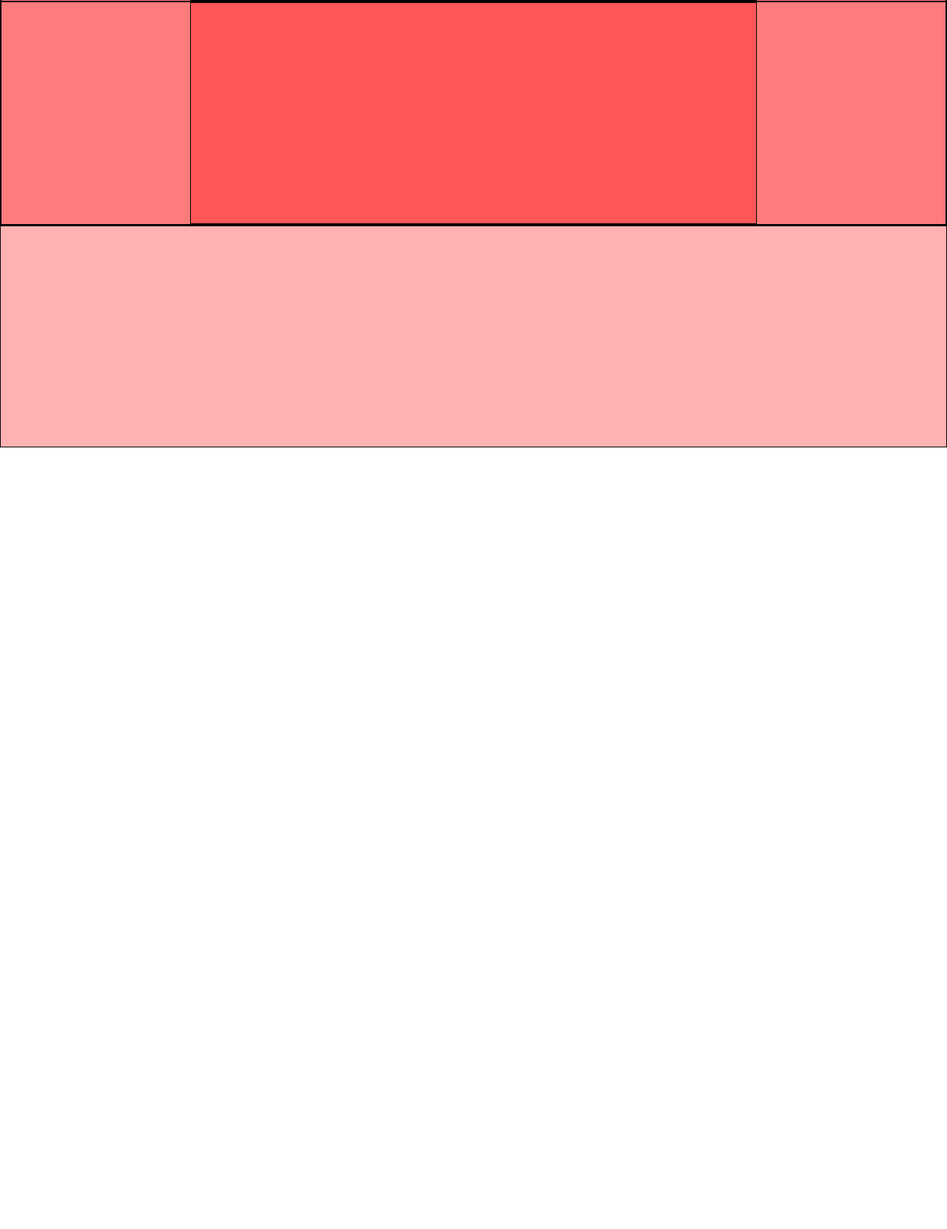
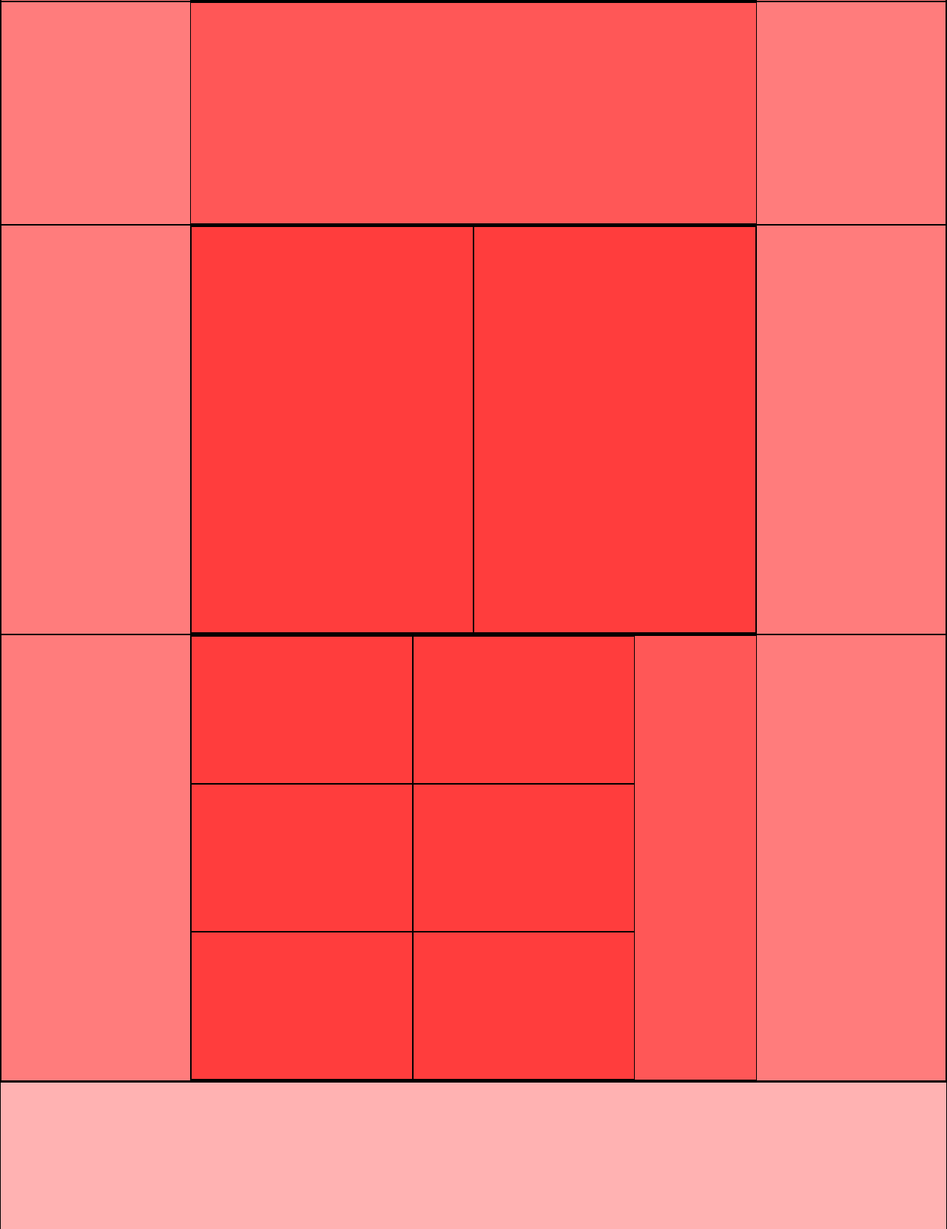
Before and after one commit to DomenicoAgostino/htmlcss-dropbox, a plain HTML site: page index.html in a window 1280 px wide. Shown: the part 1153-2815 px from the top of the page at 74% size. Before the commit the page ends 1758 px from the top, so only its background shows below. Drawn offline with Linux system fonts and the light colour scheme.

Commit message:
Sezione Main Terminate

```diff
--- a/css/style.css
+++ b/css/style.css
@@ -16,3 +16,11 @@
 .business {
   width: calc(100% / 3);
 }
+
+.partner {
+  width: calc(100% / 2);
+}
+
+.operazioni {
+  width: 300px
+}
--- a/index.html
+++ b/index.html
@@ -37,15 +37,30 @@
       <div class="float-left business debug h700"></div>
       <div class="float-left business debug h700"></div>
       <div class="float-left business debug h700"></div>
-
+    </div>
+    </section>
+    <section class="debug h200">
+      <div class="container debug h300">
       </div>
     </section>
 
-    <section class="debug h200">
-      <div class="container debug h300">
 
-      </div>
+    <section class="debug h300">
+      <div class="container clearfix debug h300">
+      <div class="float-left partner  debug h700"></div>
+      <div class="float-left partner debug h700"></div>
     </section>
+
+    <section class="debug h300">
+      <div class="container clearfix debug h300">
+      <div class="float-left operazioni debug h200"></div>
+      <div class="float-left operazioni debug h200"></div>
+      <div class="float-left operazioni debug h200"></div>
+      <div class="float-left operazioni debug h200"></div>
+      <div class="float-left operazioni debug h200"></div>
+      <div class="float-left operazioni debug h200"></div>
+    </section>
+
 
 
 
```
